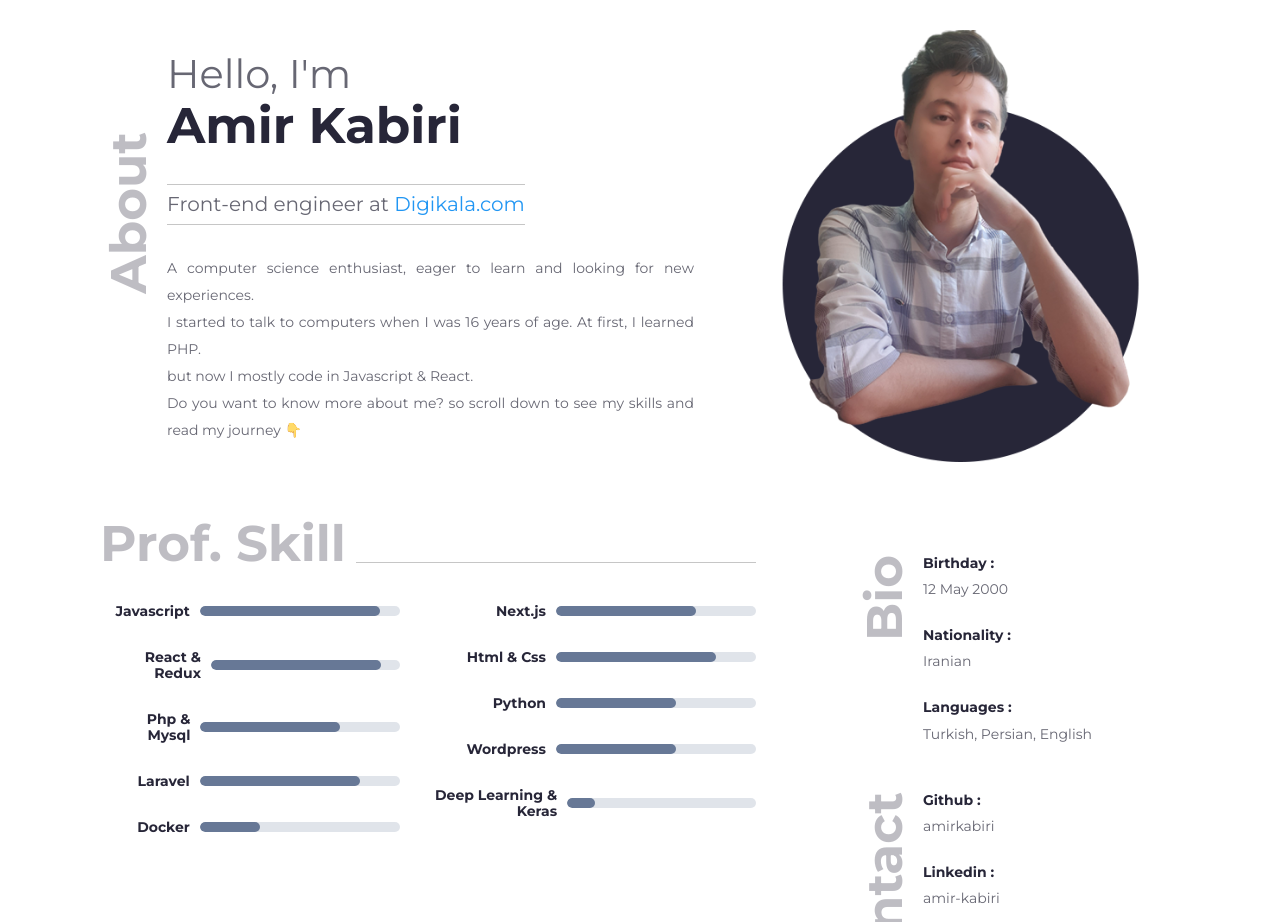
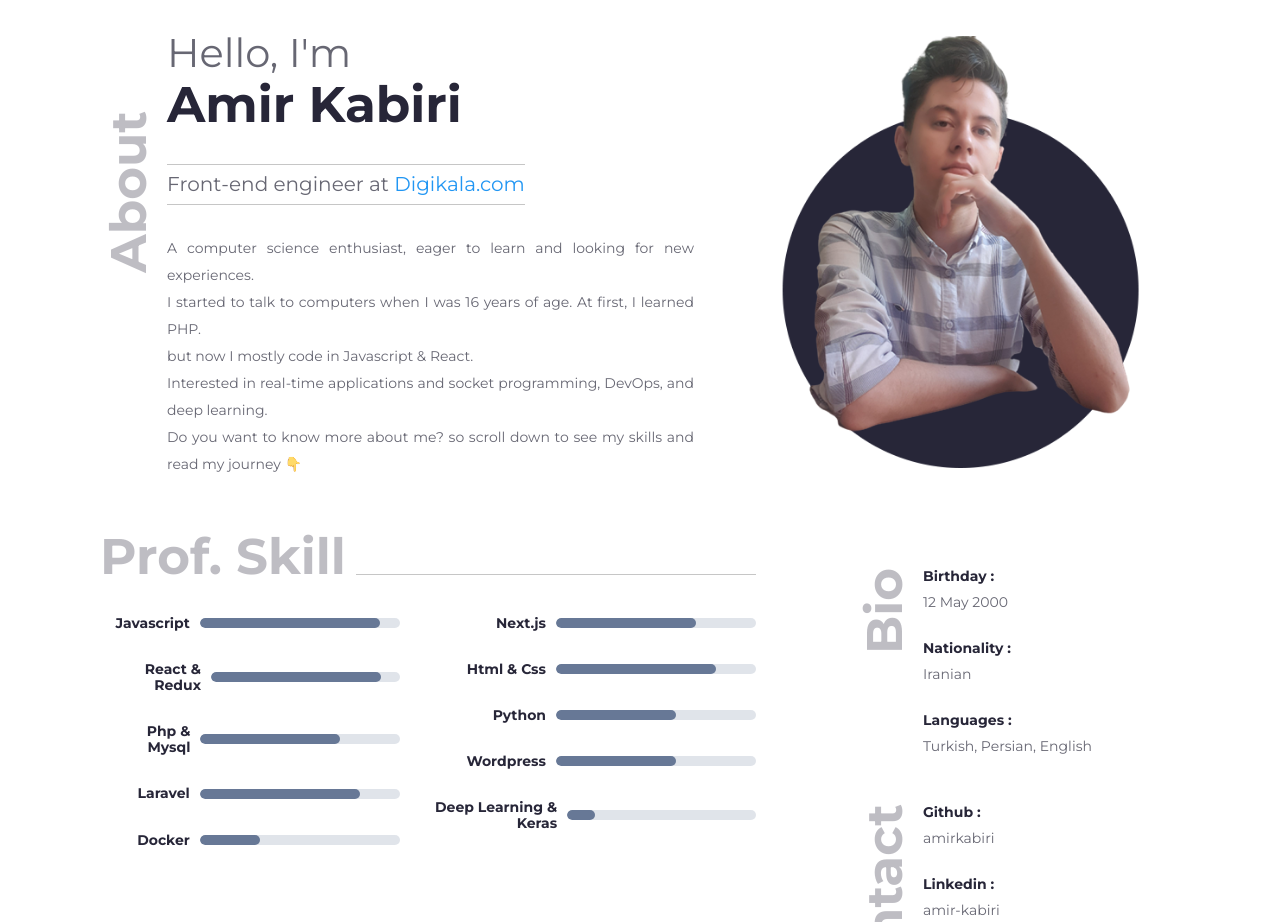
Before and after one commit to amirkabiri/akdev, a plain HTML site: page index.html in a window 1280 px wide. Shown: the top 922 px of the page. Drawn offline with Linux system fonts and the light colour scheme.

Commit message:
header description updated

```diff
--- a/index.html
+++ b/index.html
@@ -40,6 +40,8 @@
                         I started to talk to computers when I was 16 years of age. At first, I learned PHP.
                         <br>
                         but now I mostly code in Javascript & React.
+                        <br>
+                        Interested in real-time applications and socket programming, DevOps, and deep learning.
                         <br>
                         Do you want to know more about me? so scroll down to see my skills and read my journey 👇
                     </p>
```
